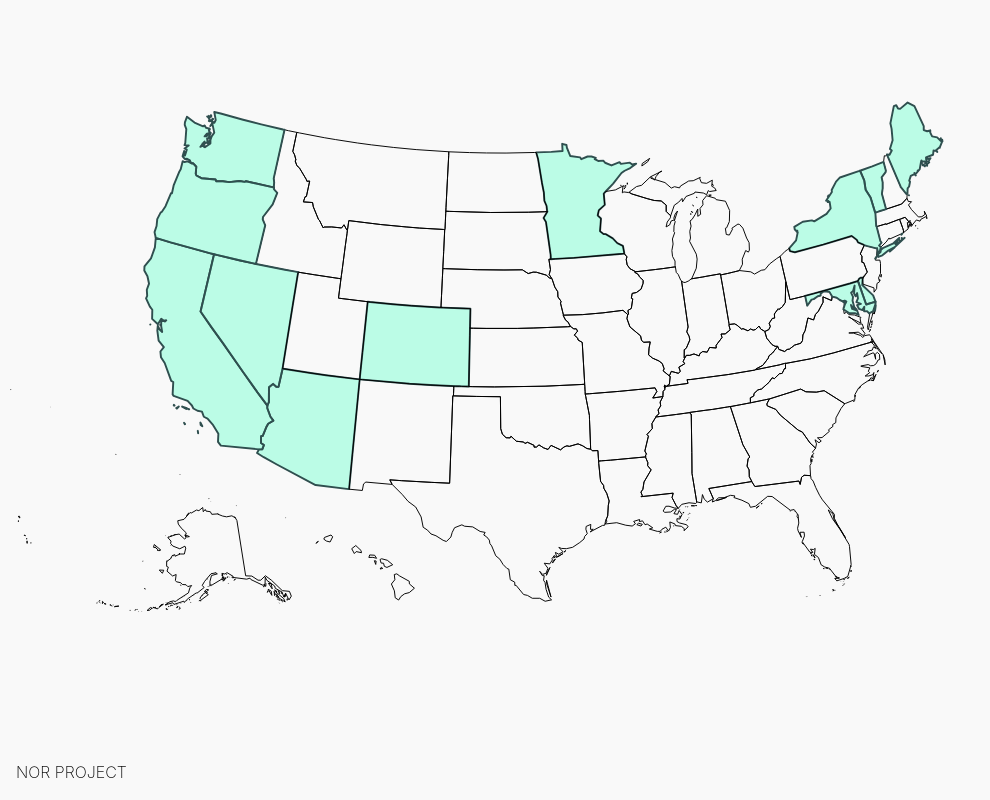
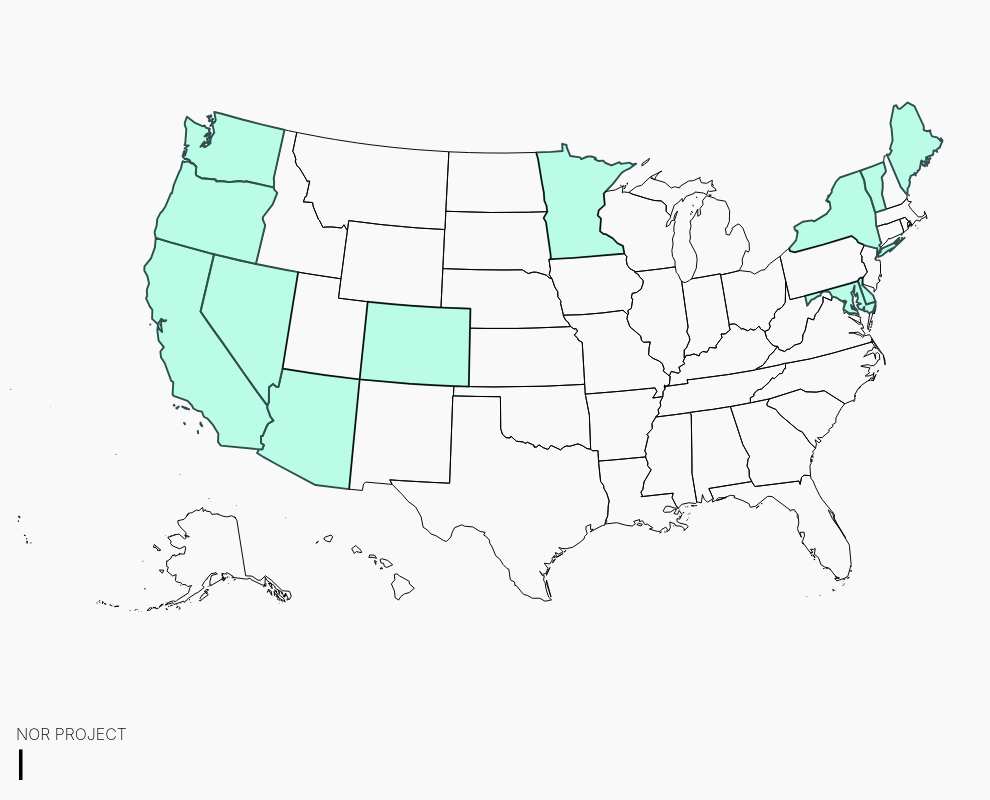
Before and after one commit to liangchow/reactjs-nor-map, a React (Vite) app: page / in a window 1280 px wide. Shown: the whole page, without its empty margins (0-990 px from the left). Built offline with nearby package versions, Linux system fonts and the light colour scheme.

Commit message:
update Footer.jsx
Update footer display

```diff
--- a/components/Footer.jsx
+++ b/components/Footer.jsx
@@ -8,7 +8,7 @@ export default function Footer(props) {
     <footer>
       <div>
          <h1>NOR PROJECT</h1>
-         <h2>{stateDisplay}</h2>
+         <h2>{stateDisplay.name} | {stateDisplay.id}</h2>
       </div>
     </footer>
   )
--- a/src/App.jsx
+++ b/src/App.jsx
@@ -6,7 +6,10 @@ import Footer from '../components/Footer'
 function App() {
 
   const [showModal, setShowModal] = useState(false)
-  const [stateDisplay, setStateDisplay] = useState('')
+  const [stateDisplay, setStateDisplay] = useState({
+    id: null,
+    name: null
+  })
   const [stateData, setStateData] = useState({
     // class: null,
     id: null,
@@ -20,7 +23,9 @@ function App() {
 
   function handleStateOnMouseOver(e){
     const state = e.target;
-    const newState = state.getAttribute('name')
+    const newState = {
+      id: state.getAttribute('id'),
+      name: state.getAttribute('name'),}
 
     setStateDisplay(newState)
   }
```
